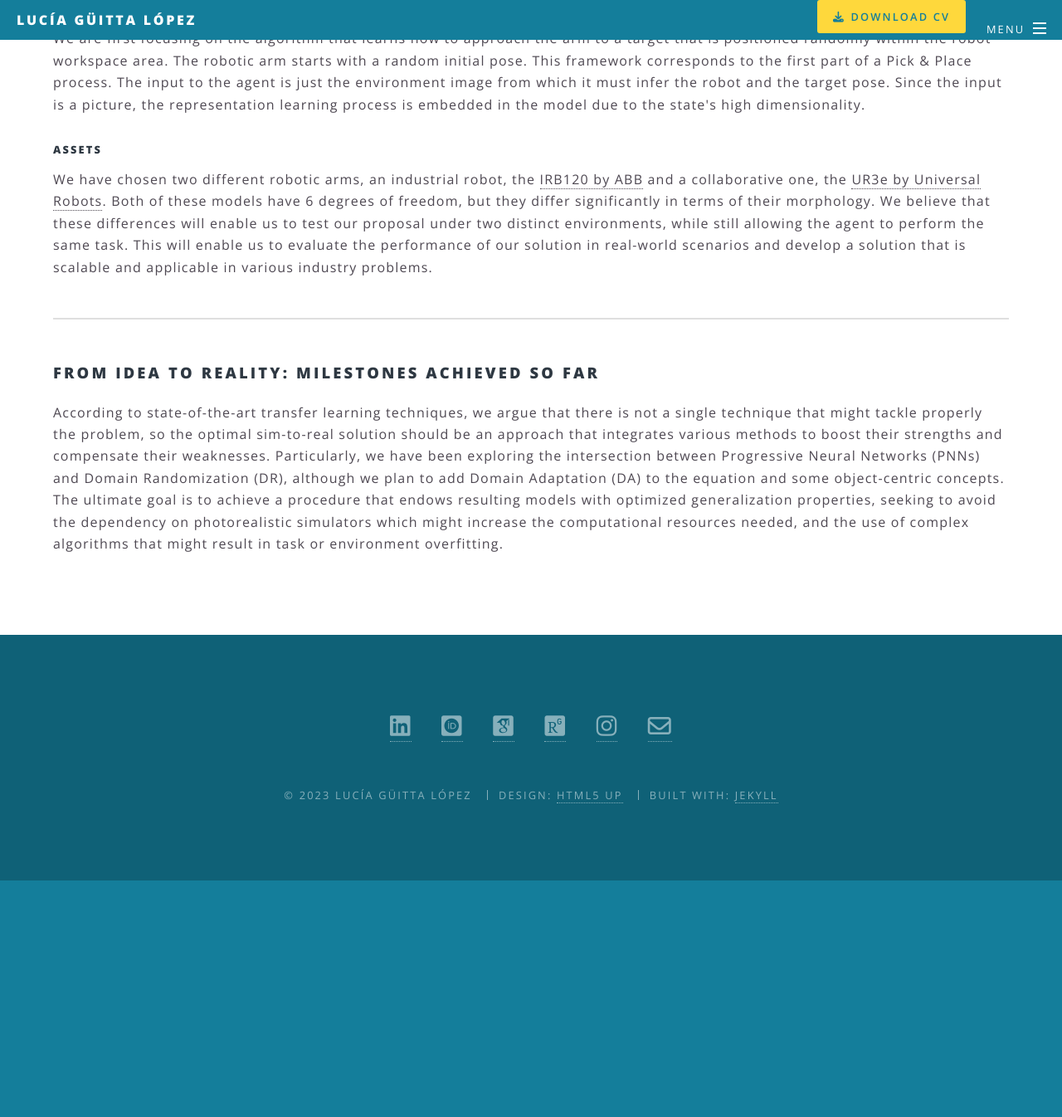
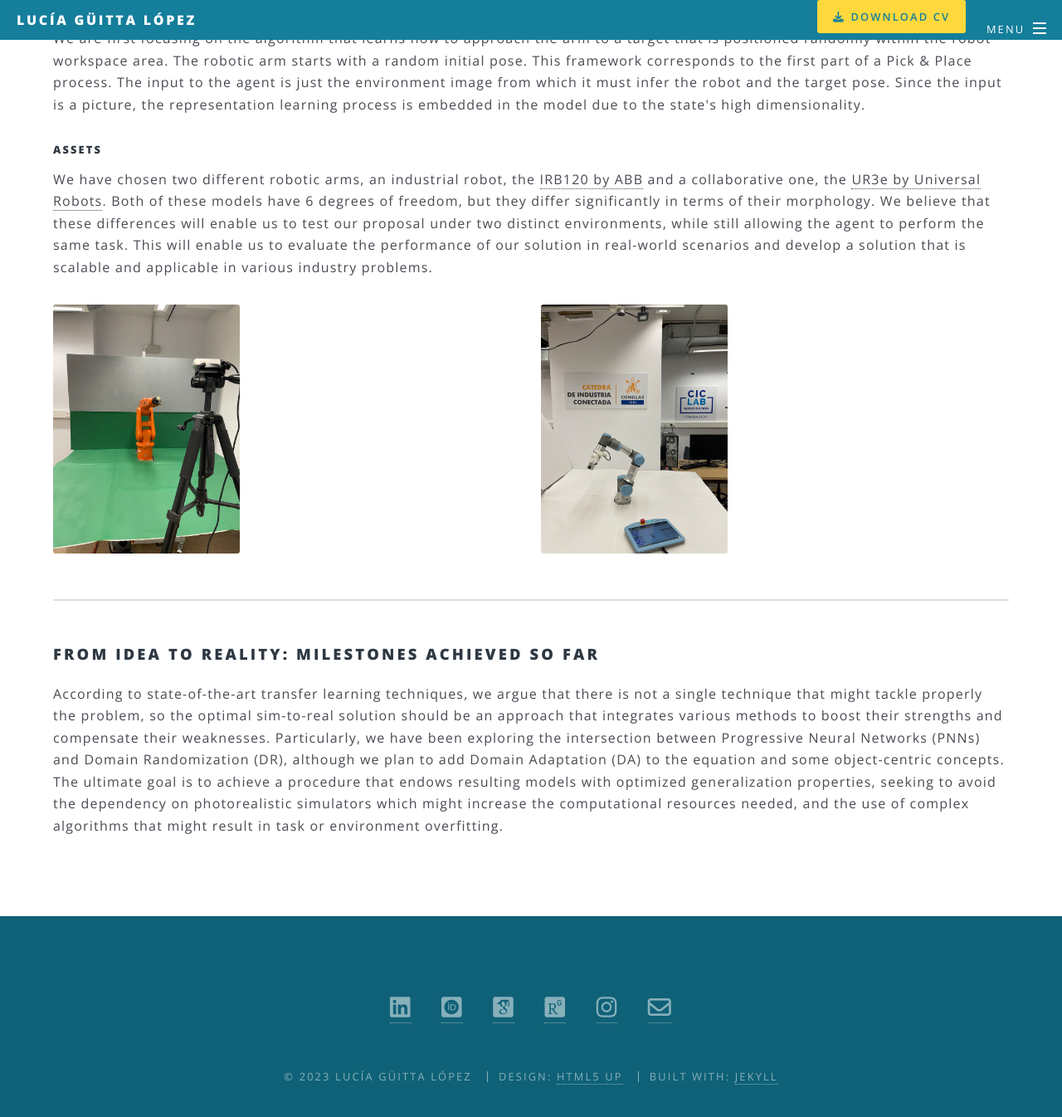
Before and after one commit to Lucia-Guitta/Lucia-Guitta.github.io, a Jekyll site: the page built from phdThesis.html, in a window 1280 px wide and 1400 px high, scrolled down 2579 px. Shown: the top 1346 px of the window at 83% size. Built offline with Jekyll 4.4.1, drawn with Linux system fonts in a browser that asks for light colours; some web fonts are replaced; before the commit the page ends 3640 px from its top, so only the background shows below that.

```diff
--- a/css/main.scss
+++ b/css/main.scss
@@ -1478,6 +1478,11 @@
 				@include vendor('pointer-events', 'none');
 				opacity: 0;
 			}
+
+			.button{
+				@include vendor('pointer-events', 'none');
+				opacity: 0;
+			}
 		}
 	}
 
--- a/phdThesis.html
+++ b/phdThesis.html
@@ -91,6 +91,14 @@
     perform the same task. This will enable us to evaluate the performance of our solution in real-world scenarios and
     develop a solution that is scalable and applicable in various industry problems.
 </p>
+<div class="row">
+    <div class="6u 12u$(medium)">
+        <div class="image"><img src="images/pic_IRB120Env.JPEG" alt="" height="300" /></div>
+    </div>
+    <div class="6u 12u$(medium)">
+        <div class="image"><img src="images/pic_UR3eEnv.JPEG" alt="" height="300" /></div>
+    </div>
+</div>
 <hr />
 <h3>From idea to reality: Milestones achieved so far</h3>
 <p>According to state-of-the-art transfer learning techniques, we argue that there is not a single technique that might
```
Also changed, not shown: images/pic01.jpg (deleted), images/pic02.jpg (deleted), images/pic03.jpg (deleted), images/pic04.jpg (deleted), images/pic05.jpg (deleted).
